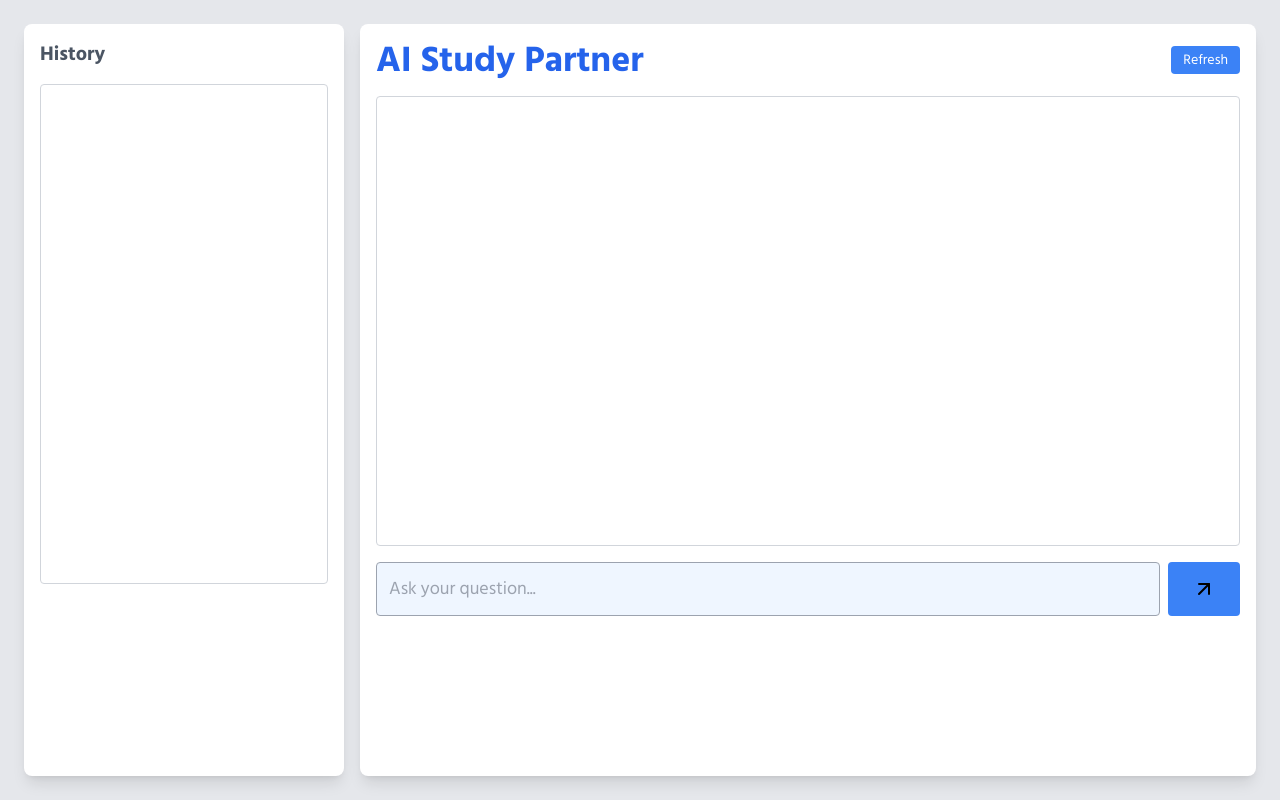
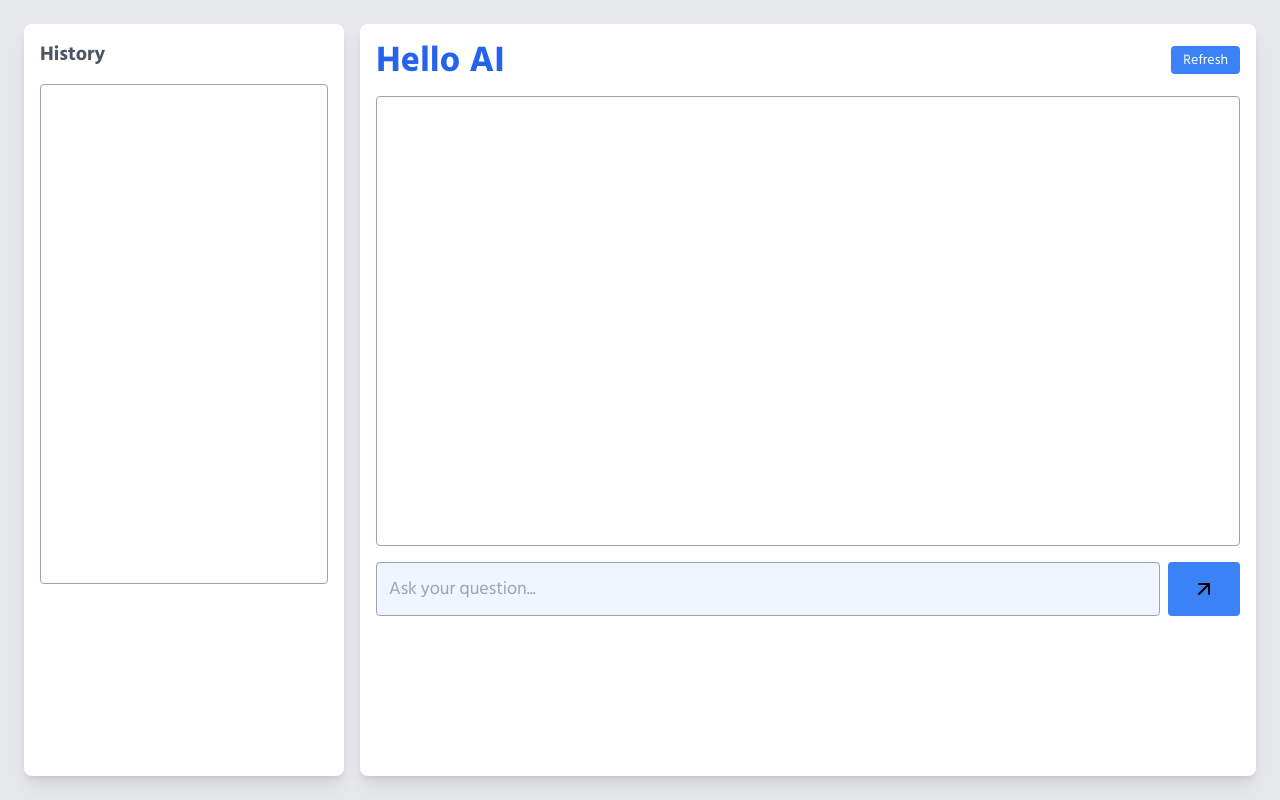
Before and after one commit to mdimranhasanmahin/hello-ai, a website: page public/index.html in a window 1280 px wide. Drawn offline with nearby package versions, Linux system fonts and the light colour scheme.

Commit message:
2nd commit

```diff
--- a/public/index.html
+++ b/public/index.html
@@ -63,7 +63,7 @@
                 <h2 class="text-xl font-bold text-gray-600">History</h2></div>
             <div
                 id="history-container"
-                class="flex-grow overflow-y-auto border border-gray-300 rounded p-3"
+                class="flex-grow overflow-y-auto border border-gray-400 rounded p-3"
                 style="max-height: 500px; scrollbar-width: thin; scrollbar-color: gray-300 #f1f1f1;"
             >
                 <!-- History items go here -->
@@ -73,12 +73,12 @@
         <!-- Main Chat Area -->
         <div class="main-chat flex-grow bg-white rounded-lg shadow-lg p-4 flex flex-col">
             <div class="flex justify-between items-center mb-4">
-                <h1 class="chat-title text-xl sm:text-4xl font-bold text-blue-600">AI Study Partner</h1>
+                <h1 class="chat-title text-xl sm:text-4xl font-bold text-blue-600">Hello AI</h1>
                 <button id="refresh-chat" class="bg-blue-500 text-white px-3 py-1 rounded text-sm hover:bg-blue-600 focus:outline-none focus:ring-2 focus:ring-blue-500">Refresh</button>
             </div>
             <div
                 id="chat-container"
-                class="flex-grow mb-4 overflow-y-auto border border-gray-300 rounded p-4"
+                class="flex-grow mb-4 overflow-y-auto border border-gray-400 rounded p-4"
                 style="max-height: 450px; scrollbar-width: thin; scrollbar-color: gray-300 #f1f1f1;"
             >
                 <!-- Chat messages go here -->
@@ -132,7 +132,7 @@
             const preview = message.length > 50 ? message.substring(0, 50) + '...' : message;
 
             historyElement.innerHTML = `
-                <div class="flex justify-between items-center gap-2">
+                <div class="flex justify-between bg-blue-50 items-center gap-2">
                     <div class="flex-grow min-w-0">
                         <div class="text-xs text-gray-500">${time}</div>
                         <div class="text-black-700 truncate">${preview}</div>
```
